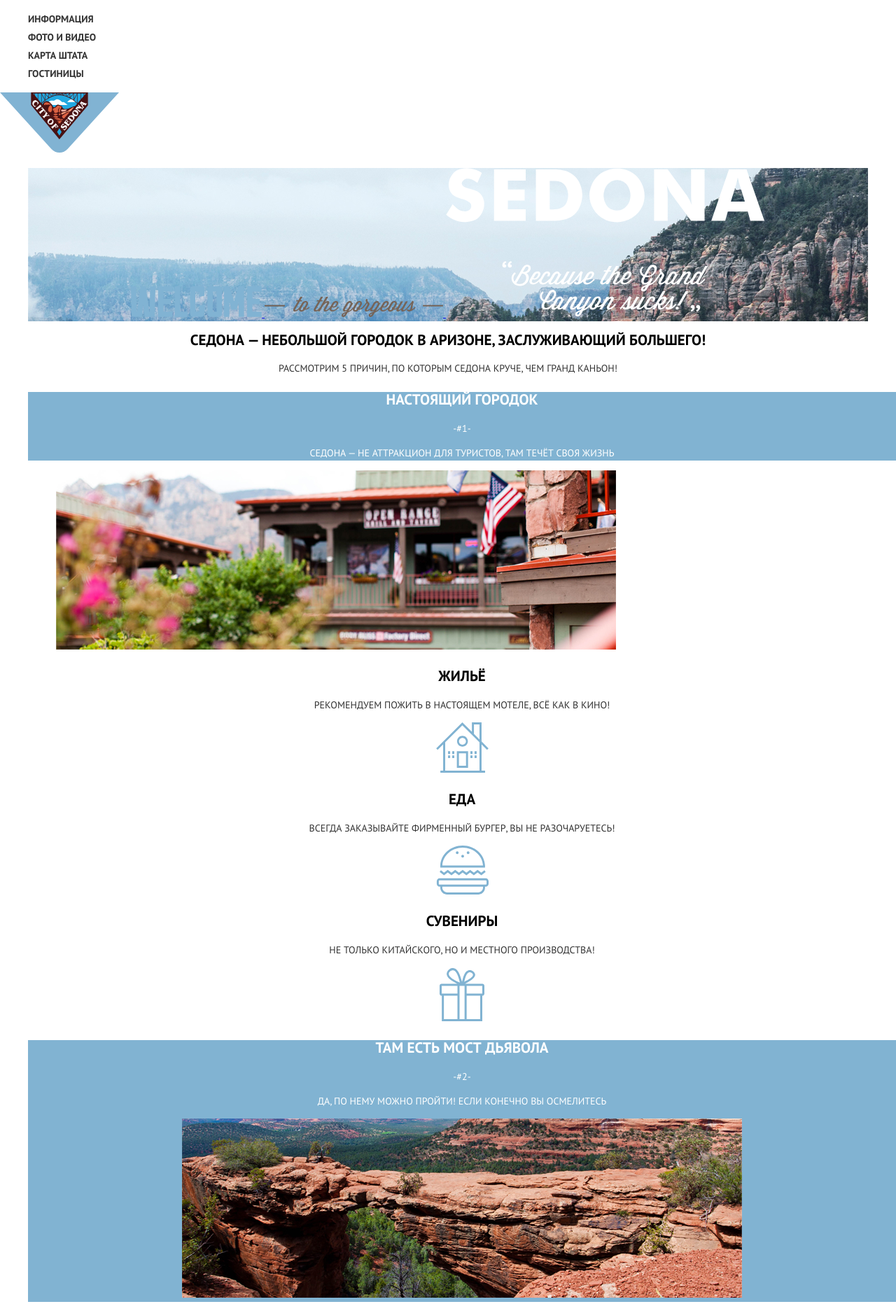
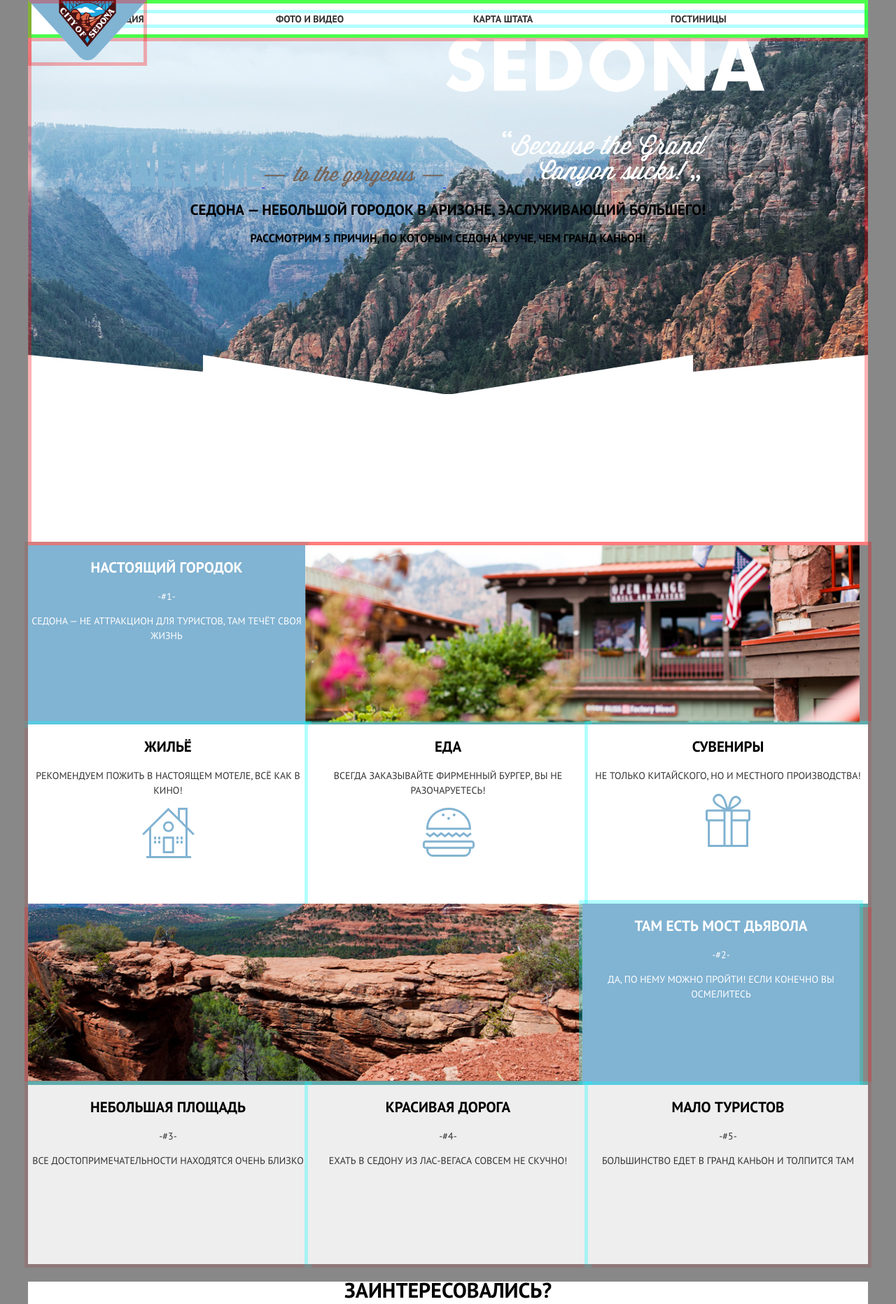
Before and after one commit to Capitan-kl/1711067-sedona-31, a plain HTML site: page index.html in a window 1280 px wide. Shown: the top 1863 px of the page at 70% size. Drawn offline with Linux system fonts and the light colour scheme.

Commit message:
Добавление сетки на гридах

```diff
--- a/index.html
+++ b/index.html
@@ -29,25 +29,27 @@
     </header>
 
     <main>
-      <figure class="container">
+      <section class="container">
         <a href="#">
              <img src="img/shape1.svg" width="187,74px" height="44,75px" alt="Welcome">
              <img src="img/shape2.svg" width="255,95px" height="28,8px" alt="to the gorgeous">
              <img src="img/shape3.svg" width="456,65px" height="213,03px" alt="Sedona Becouse the grand Canyon sucks!">
          </a>
-      </figure>
-        <h1 class="caption">Седона — небольшой городок в Аризоне, заслуживающий большего!</h1>
+         <h1 class="caption">Седона — небольшой городок в Аризоне, заслуживающий большего!</h1>
+         <h3>Рассмотрим 5 причин, по которым Седона круче, чем гранд каньон!</h3>
+      </section>
          <section class="content">
-                 <h3>Рассмотрим 5 причин, по которым Седона круче, чем гранд каньон!</h3>
-             <ul class="reason-list">
+             <ul class="reason-list-1">
                <li class="reason-1">
                  <h3>Настоящий городок</h3>
                    <p>-#1-</p>
                    <p>Седона — не аттракцион для туристов, там течёт своя жизнь</p>
+               </li>
+               <li>
+                  <img class="im-1" src="img/image.jpg" width="800" height="256" alt="Фото с верандой">
               </li>
-          <figure>
-               <img src="img/image.jpg" width="800px" height="256px" alt="Фото с верандой">
-          </figure>
+              </ul>
+              <ul class="advice-list">
                <li class="advice">
                   <h3>Жильё</h3>
                    <p>Рекомендуем пожить в настоящем мотеле, всё как в кино!</p>
@@ -65,18 +67,20 @@
                <li class="advice">
                  <h3>Сувениры</h3>
                    <p>Не только китайского, но и местного производства!</p>
-          <figure>
                 <img src="img/icon-2.svg" width="64px" height="77px" alt="Логотип подарка">
-          </figure>
                </li>
+            </ul>
+            <ul class="reason-list-1-1">
+                <li>
+                  <img src="img/image1.jpg" width="800" height="256" alt="Фото каньона">
+                </li>
                 <li class="reason-1">
                   <h3>Там есть Мост дьявола</h3>
                     <p>-#2-</p>
                     <p>Да, по нему можно пройти! Если конечно вы осмелитесь</p>
-          <figure>
-                 <img src="img/image1.jpg" width="800px" height="256px" alt="Фото каньона">
-          </figure>
-                </li>
+               </li>
+            </ul>
+            <ul class="reason-list-2">
                  <li class="reason-2">
                    <h3>Небольшая площадь</h3>
                     <p>-#3-</p>
@@ -96,7 +100,7 @@
          </section>
          <section class="appointment">
              <h2>Заинтересовались?</h2>
-             <ul class="appointment">
+             <ul class="appointment-1">
                <li>
                    <p>Укажите предполагаемые даты поездки, и мы покажем вам лучшие предложения гостиниц в седоне</p>
                     <button class="button" type="button">Поиск ГОСТИНИЦЫ В седоне</button>
@@ -154,10 +158,7 @@
          </section>
           <section class="contacts">
              <h2>Как до нас добраться</h2>
-                  <!-- Здесь будет карта -->
-                <a class="button" href="#">
-                  <img src="img/map.jpg" width="1199px" height="594px" alt="Карта">
-                </a>
+             <script type="text/javascript" charset="utf-8" async src="https://api-maps.yandex.ru/services/constructor/1.0/js/?um=constructor%3A136d4470dbc3411ddf89690a90420d37d41d63da1e814938eb84ad78a4396e7f&amp;width=1200&amp;height=594&amp;lang=ru_RU&amp;scroll=true"></script>
           </section>
     </main>
 
--- a/style.css
+++ b/style.css
@@ -12,7 +12,6 @@
 }
 
 body {
-  min-width: 960px;
   margin: 0 auto;
   padding: 0;
   font-family: "PT Sans", Arial, sans-serif;
@@ -21,7 +20,7 @@ body {
   font-weight: 400;
   color: var(--basic-black);
   text-transform: uppercase;
-  background-color: var(--basic-white);
+  background-color: #888888;
  }
 
 img {
@@ -29,12 +28,77 @@ max-width: 100%;
 height: auto;
 }
 
+.page {
+height: 100%;
+}
+
+.page-body {
+min-height: 100%;
+display: grid;
+align-content: start;
+}
+
+.main-header {
+margin-bottom: 69px;
+outline: 5px solid rgba(0, 255, 0, 0.7);
+outline-offset: -5px;
+max-width: 1200px;
+width: 100%;
+margin: 0px auto;
+height: auto;
+}
+
+.main-navigation {
+  display: grid;
+  font-size: 14px;
+  line-height: 26px;
+  font-weight: bold;
+  color: var(--basic-black);
+  background-color: var(--basic-white);
+}
+
+.site-navigation  {
+  display: grid;
+  grid-template-columns: 25% 25% 25% 25%;
+  margin-left: 72px;
+  list-style: none;
+outline: 5px solid rgba(0, 255, 255, 0.3);
+outline-offset: -5px;
+padding: 0;
+}
+
+.site-navigation a,
+.user-navigation a {
+  color: var(--basic-black-2);
+  text-decoration: none;
+}
+
+.site-navigation a:hover,
+.site-navigation a:focus,
+.user-navigation a:hover,
+.user-navigation a:focus {
+background-color: var(--basic-white);
+}
+
+.main-header-logo {
+  outline: 5px solid rgba(255, 0, 0, 0.3);
+  outline-offset: -5px;
+  order: 1;
+  position: absolute;
+  position: top center;
+}
+
 .caption {
 text-align: center;
 font-size: 21px;
 line-height: 26px;
+vertical-align:bottom;
 }
 
+.caption h1 {
+  text-align: center;
+  vertical-align:bottom;
+}
 
 .container-inner-page {
 background-position: 0 0;
@@ -149,12 +213,12 @@ color:var(--basic-extra-light);
   line-height: 18px;
   font-weight: 400;
   color:var(--basic-black);
+
 }
 
 .price a{
   color:var(--basic-extra-light);
   text-decoration: none;
-
 }
 
 .content h3 {
@@ -164,48 +228,85 @@ line-height: 26px;
 font-weight: 400;
 color:var(--basic-black-2);
 }
+.content {
+  outline: 5px solid rgba(255, 0, 0 , 0.3);
+  margin-bottom: 51px;
+  max-width: 1200px;
+  width: 100%;
+  height: auto;
+  margin: 0px auto;
+}
 
 .container {
+  max-width: 1200px;
+  width: 100%;
+  min-height: 725px;
+  height: auto;
+  margin: 0px auto;
   text-align: center;
   background-image: url(img/welcome.jpg);
   background-repeat: no-repeat;
   background-color:#888888 ;
+  justify-self: center;
+  outline: 5px solid rgba(255, 0, 0, 0.3);
+  outline-offset: -5px;
+  order: 1;
+  background-size: cover;
 }
 
-
-.main-navigation {
-  font-size: 14px;
-  line-height: 26px;
-  font-weight: bold;
-  color: var(--basic-black);
-  background-color: var(--basic-white);
+.reason-list-1 {
+list-style: none;
+margin: 0;
+padding: 0;
+display: grid;
+grid-template-columns: 33% 66%;
+min-height: 256px;
+height: auto;
 }
 
-.site-navigation  {
+.reason-list-1-1{
 list-style: none;
+margin: 0;
+padding: 0;
+display: grid;
+grid-template-columns: 66% 33%;
+min-height: 256px;
+height: auto;
 }
 
-.site-navigation a,
-.user-navigation a {
-  color: var(--basic-black-2);
-  text-decoration: none;
+.reason-list-2 {
+list-style: none;
+margin: 0;
+padding: 0;
+display: grid;
+grid-template-columns: 1fr 1fr 1fr;
+min-height: 256px;
+height: auto;
 }
 
-.site-navigation a:hover,
-.site-navigation a:focus,
-.user-navigation a:hover,
-.user-navigation a:focus {
-background-color: var(--basic-white);
-}
-
-.reason-list {
+.advice-list {
 list-style: none;
+margin: 0;
+padding: 0;
+display: grid;
+grid-template-columns: 1fr 1fr 1fr;
+grid-template-rows: auto;
+min-height: 256px;
+height: auto;
 }
 
 .reason-1 {
 text-align: center;
 color: var(--basic-white);
 background-color: var(--basic-extra-light);
+outline: 5px solid rgba(0, 255, 255 , 0.3);
+}
+
+.im-1 {
+  width: 100%;
+  margin: 0;
+  padding: 0;
+  display: block;
 }
 
 .reason-1 h3 {
@@ -218,7 +319,10 @@ background-color: var(--basic-extra-light);
 .advice {
   text-align: center;
   color: var(--basic-black-2);
+  outline: 5px solid rgba(0, 255, 255 , 0.3);
+  background-color: #FFFFFF;
 }
+
 
 .advice h3 {
   font-size: 21px;
@@ -231,6 +335,7 @@ background-color: var(--basic-extra-light);
   text-align: center;
   color: var(--basic-black-2);
   background-color: var(--basic-grey);
+  outline: 5px solid rgba(0, 255, 255 , 0.3);
 }
 
 .reason-2 h3 {
@@ -273,7 +378,9 @@ box-shadow: 0 7px 15px rgba(0, 1, 1, 0.15);
   background-position: 0 0;
   background-repeat: repeat;
   border: none;
-  position: center;
+  position: relative;
+  left: 50%;
+  transform: translate(-50%, 0);
 }
 
 .button-popup:active {
@@ -341,8 +448,21 @@ color:#81B3D2;
 }
 
 .appointment {
-list-style: none;
+background-color: #FFFFFF;
+max-width: 1200px;
+width: 100%;
+height: auto;
+margin: 0px auto;
 }
+
+.appointment-1 {
+  list-style: none;
+  max-width: 568px;
+  width: 100%;
+  height: auto;
+  margin: 0px auto;
+}
+
 
 .button {
   font: inherit;
@@ -355,7 +475,11 @@ list-style: none;
   line-height: 26px;
   background-color: var(--special);
   border: none;
+  position: relative;
+  left: 50%;
+  transform: translate(-50%, 0);
 }
+
 
 .button:hover {
   background-color: #604E43;
@@ -368,6 +492,10 @@ list-style: none;
 
 .contacts {
   background-position: 0 0;
+  max-width: 1200px;
+width: 100%;
+height: auto;
+margin: 0px auto;
 }
 
 .contacts h2{
@@ -376,10 +504,16 @@ list-style: none;
 }
 
 .main-footer {
-  color: var(--basic-black);
-  background-color: var(--basic-white);
-  background-repeat: repeat;
-  text-align: center;
+color: var(--basic-black);
+background-color: var(--basic-white);
+background-repeat: repeat;
+text-align: center;
+outline: 5px solid rgba(255, 0, 0, 0.7);
+outline-offset: -5px;
+max-width: 1200px;
+width: 100%;
+height: auto;
+margin: 0px auto;
 }
 
 .footer-social-list {
```
